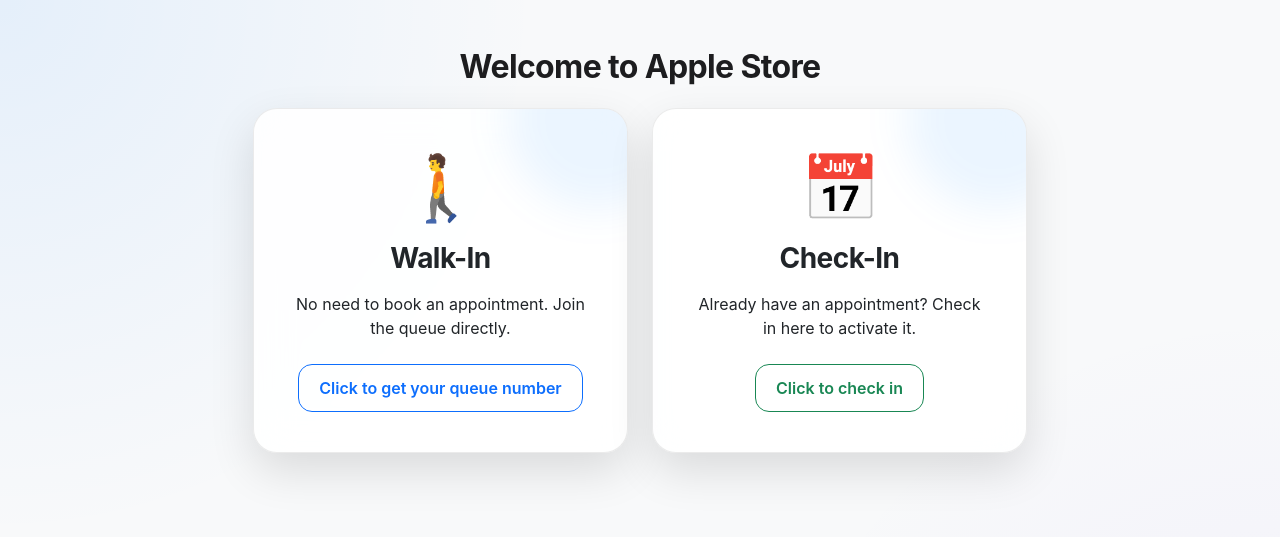
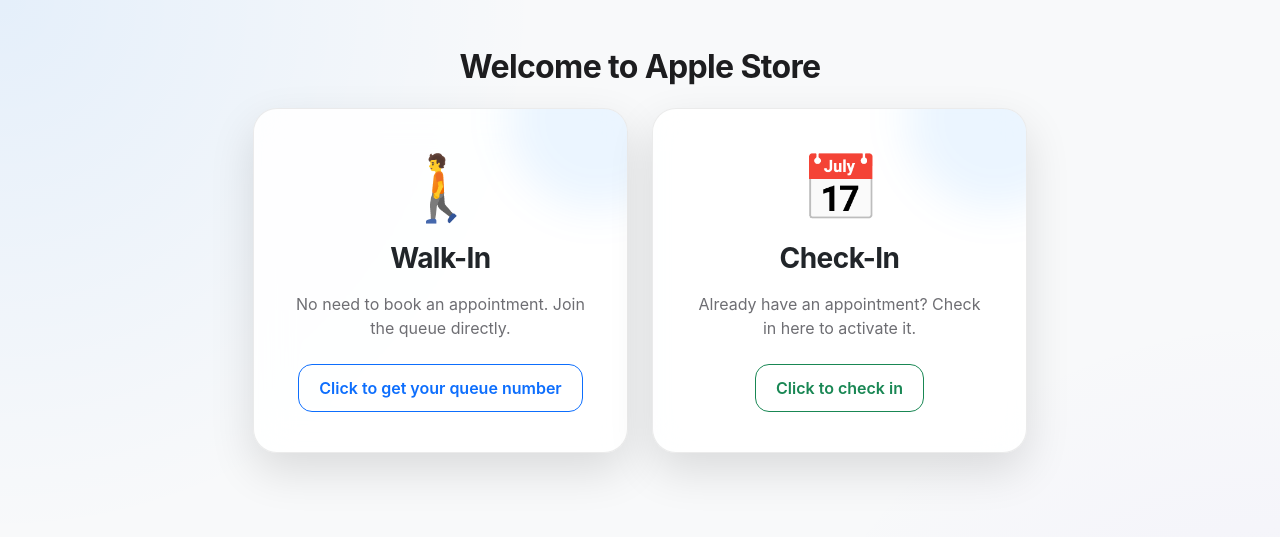
Before and after one commit to khngxuanming-boop/CSP-2620---GROUP-3, a Flask app: page /check-in in a window 1280 px wide. Shown: the top 537 px of the page. Run offline with Flask 3, Linux system fonts and the light colour scheme.

Commit message:
Eugene: do some small changes"

```diff
--- a/templates/check_in.html
+++ b/templates/check_in.html
@@ -22,7 +22,7 @@
           <div class="card-body">
             <h1 class="display-4 text-primary mb-3">🚶</h1>
             <h3 class="card-title mb-3">Walk-In</h3>
-            <p class="text-mutted">
+            <p class="text-muted">
               No need to book an appointment. Join the queue directly.
             </p>
             <button class="btn btn-outline-primary mt-2">
@@ -37,7 +37,7 @@
           <div class="card-body">
             <h1 class="display-4 text-success mb-3">📅</h1>
             <h3 class="card-title mb-3">Check-In</h3>
-            <p class="text-mutted">
+            <p class="text-muted">
               Already have an appointment? Check in here to activate it.
             </p>
             <button class="btn btn-outline-success mt-2">
```
